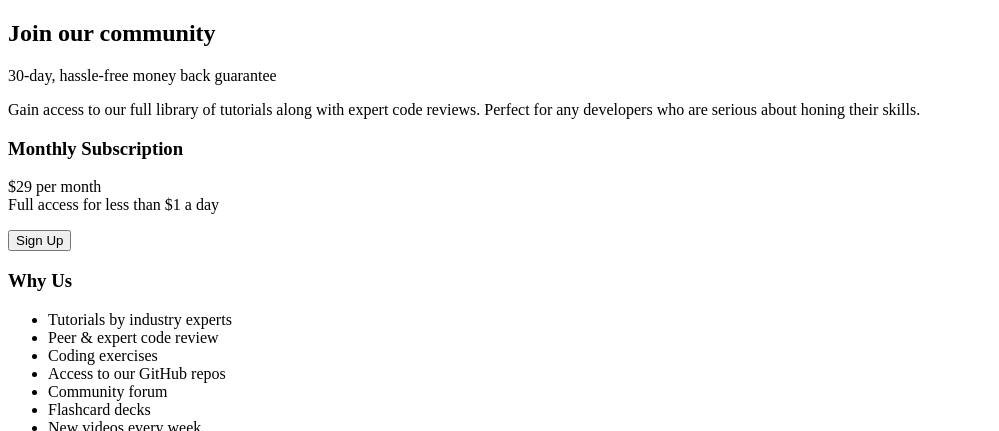
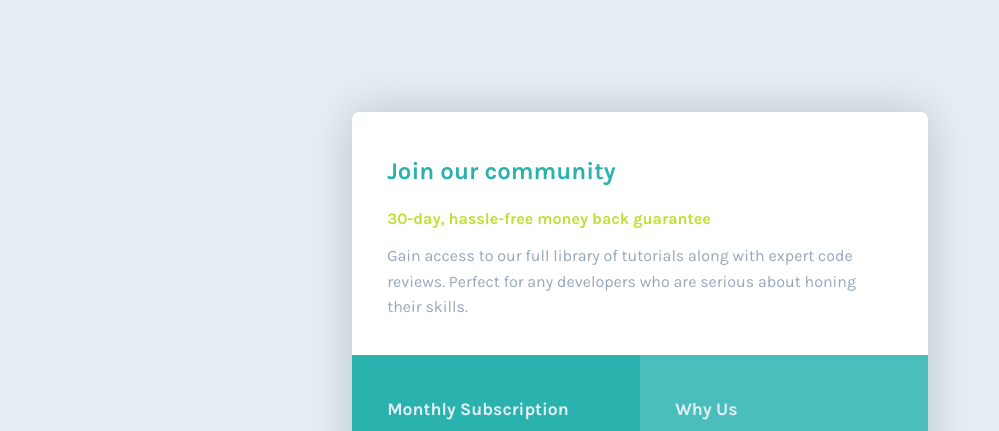
Before and after one commit to namangupta1399/frontend-mentor-challenges, a website: page challenges/challenge1/index.html in a window 1280 px wide. Shown: the top 431 px of the page, without its empty margins (0-999 px from the left). Drawn offline with Linux system fonts and the light colour scheme; the site is published under a folder, as on GitHub Pages, so addresses that start at the root find nothing.

Commit message:
updated file references

```diff
--- a/challenges/challenge1/index.html
+++ b/challenges/challenge1/index.html
@@ -6,14 +6,14 @@
   <meta name="viewport" content="width=device-width, initial-scale=1.0">
   <!-- displays site properly based on user's device -->
 
-  <link rel="icon" type="image/png" sizes="32x32" href="/images/favicon-32x32.png">
+  <link rel="icon" type="image/png" sizes="32x32" href="./images/favicon-32x32.png">
 
   <!-- Google Font -->
   <link rel="preconnect" href="https://fonts.gstatic.com">
   <link href="https://fonts.googleapis.com/css2?family=Karla:wght@400;700&display=swap" rel="stylesheet">
 
   <!-- Custom CSS stylesheet -->
-  <link rel="stylesheet" href="/css/style.css">
+  <link rel="stylesheet" href="./css/style.css">
 
   <title>Frontend Mentor | Single Price Grid Component</title>
 </head>
```
